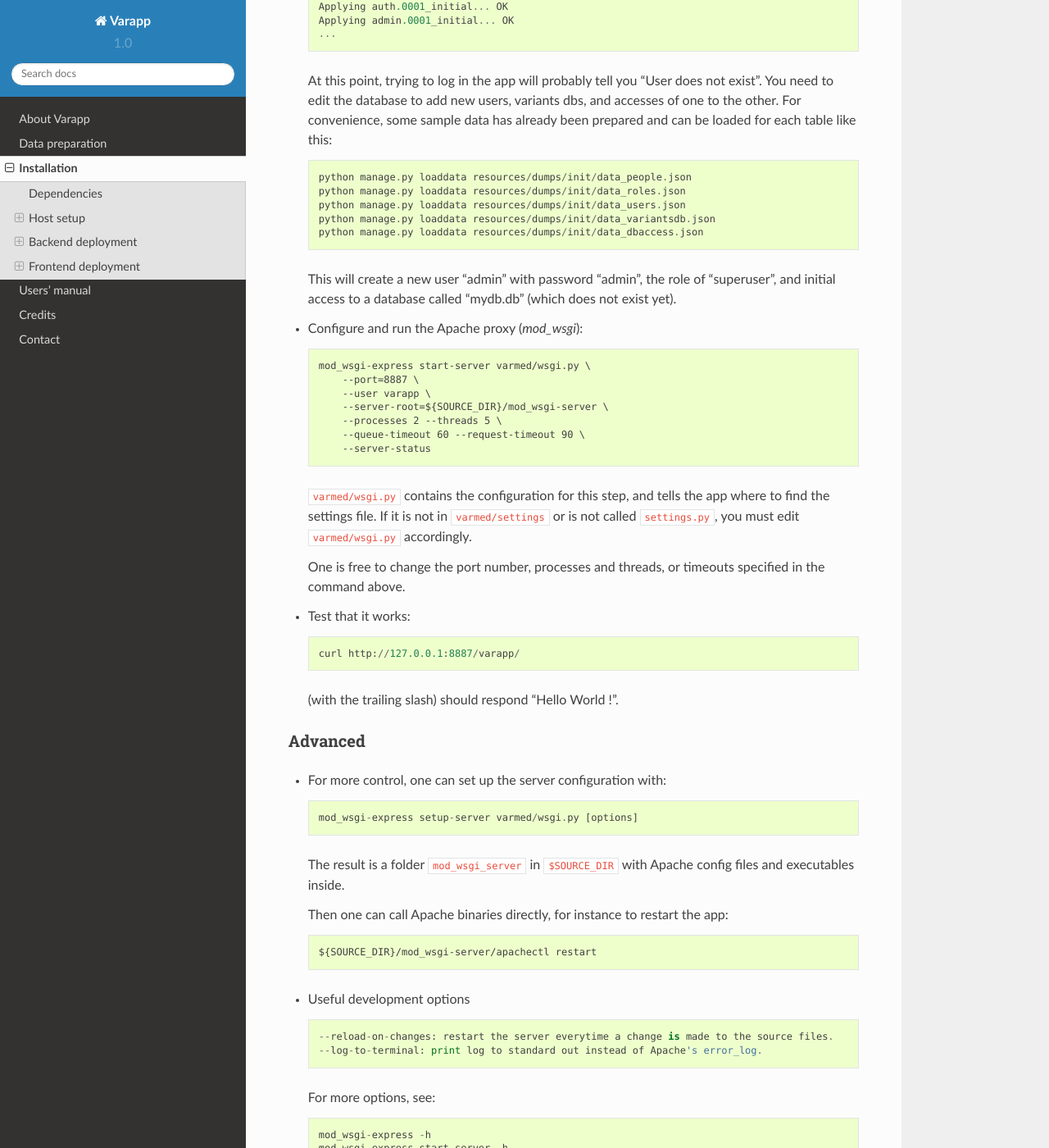
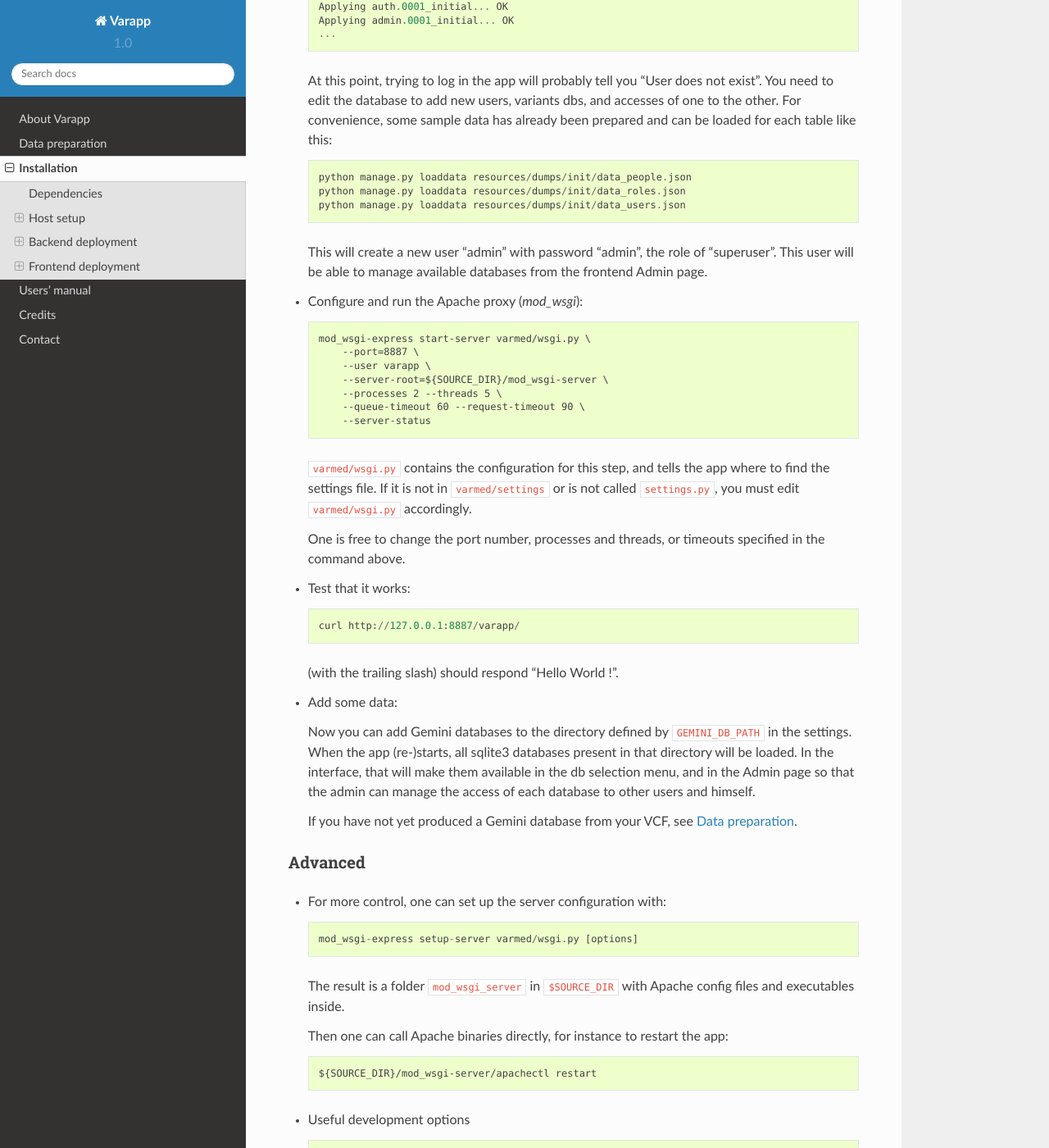
Before and after one commit to varapp/varapp-docs, a Sphinx documentation site: the page built from docs/src/deployment.rst, in a window 1280 px wide and 1400 px high, scrolled down 4856 px. Shown: the whole window at 82% size. Built offline with Sphinx 7.4.7 and the Read the Docs theme 2.0.0, drawn with Linux system fonts in a browser that asks for light colours.

Commit message:
Fix: loading too much dummy data when deploying without having a gemini db ready causes an error

```diff
--- a/docs/src/deployment.rst
+++ b/docs/src/deployment.rst
@@ -236,11 +236,9 @@
     python manage.py loaddata resources/dumps/init/data_people.json
     python manage.py loaddata resources/dumps/init/data_roles.json
     python manage.py loaddata resources/dumps/init/data_users.json
-    python manage.py loaddata resources/dumps/init/data_variantsdb.json
-    python manage.py loaddata resources/dumps/init/data_dbaccess.json
 
-  This will create a new user "admin" with password "admin", the role of "superuser",
-  and initial access to a database called "mydb.db" (which does not exist yet).
+  This will create a new user "admin" with password "admin", the role of "superuser".
+  This user will be able to manage available databases from the frontend Admin page.
 
 * Configure and run the Apache proxy (`mod_wsgi`)::
 
@@ -264,6 +262,17 @@
     curl http://127.0.0.1:8887/varapp/
 
   (with the trailing slash) should respond "Hello World !".
+
+* Add some data:
+
+  Now you can add Gemini databases to the directory defined by ``GEMINI_DB_PATH`` in the settings.
+  When the app (re-)starts, all sqlite3 databases present in that directory will be loaded.
+  In the interface, that will make them available in the db selection menu,
+  and in the Admin page so that the admin can manage the access of each database
+  to other users and himself.
+
+  If you have not yet produced a Gemini database from your VCF, see :doc:`method`.
+
 
 
 Advanced
```
